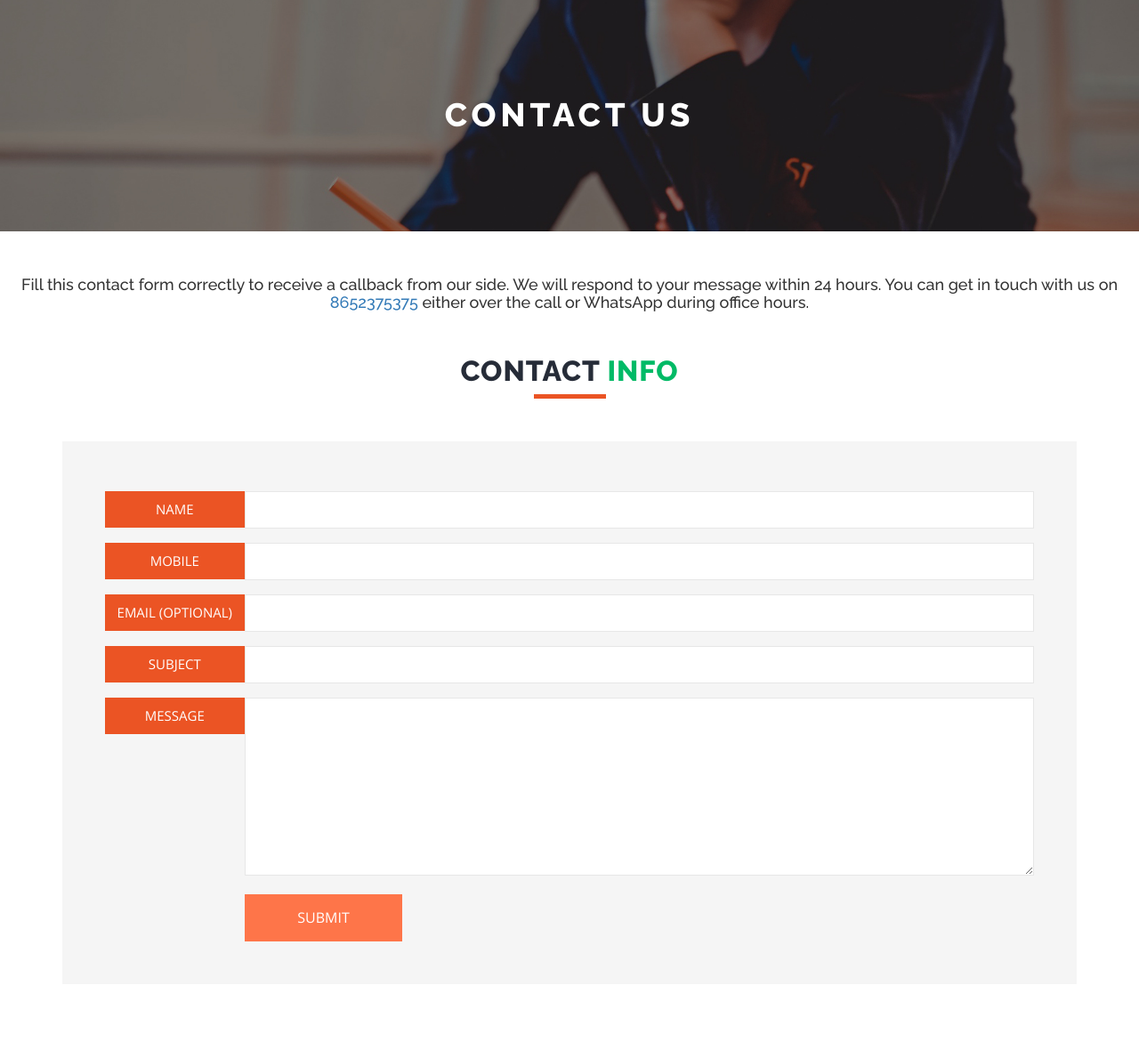
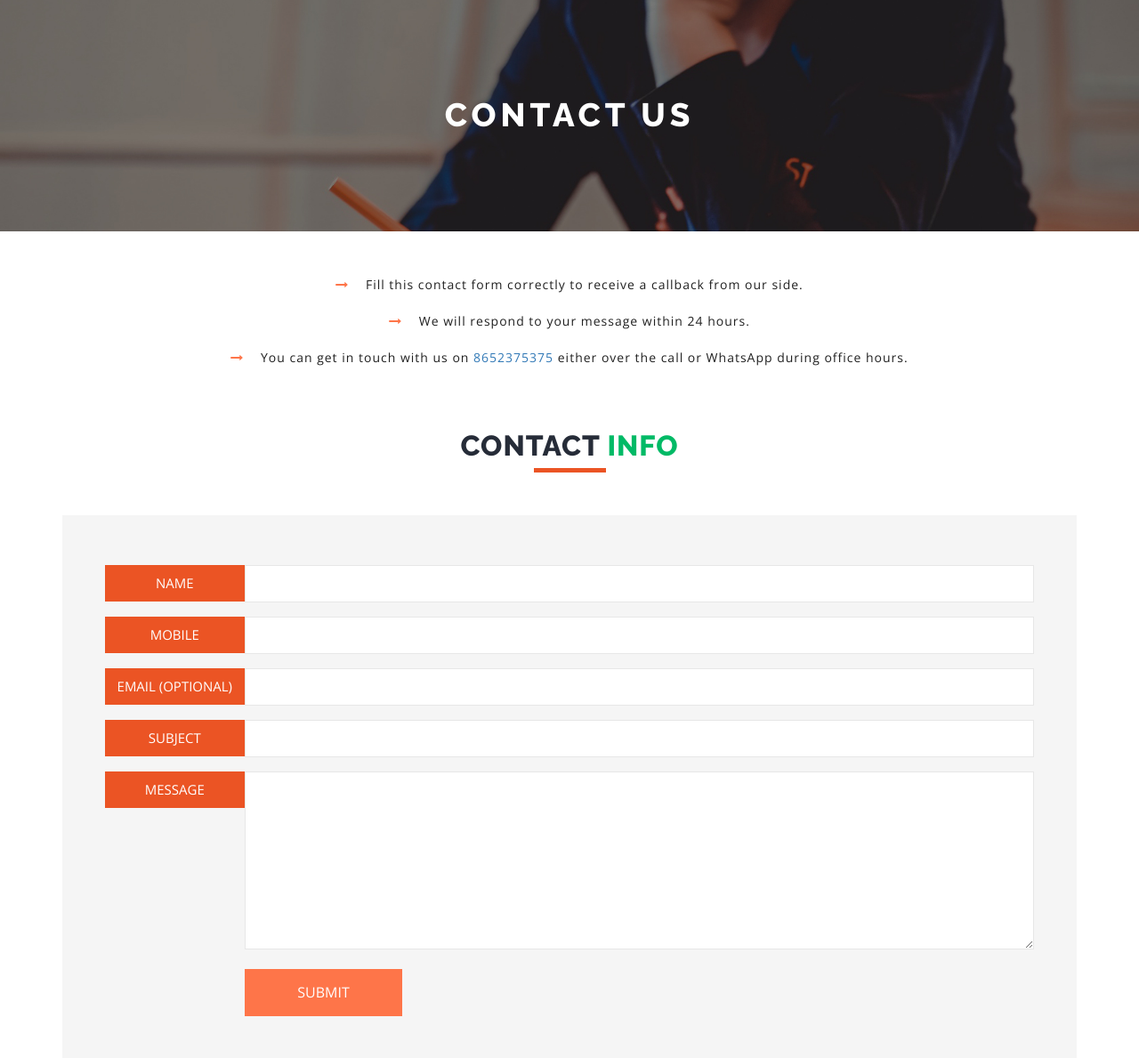
Before and after one commit to sunil007/tsphweb, a PHP site: page /contactus.php in a window 1280 px wide. Shown: the part 114-1303 px from the top of the page at 89% size. Run offline with PHP 8.4, Linux system fonts and the light colour scheme.

Commit message:
Made unordered list in contact us page

```diff
--- a/contactus.php
+++ b/contactus.php
@@ -18,8 +18,19 @@
 
 	<div class="col-md-12">
 		<div style="height:50px;"></div>
-		<h4 class="text-center" id="h4.-bootstrap-heading">Fill this contact form correctly to receive a callback from our side. We will respond to your message within 24 hours. You can get in touch with us on
-		<a href="tel:+918652375375" style="color:43BABA" onMouseOver="this.style.color='green'"onMouseOut="this.style.color='25A3A3'">8652375375</a> either over the call or WhatsApp during office hours.</h4>
+		<div class="col-md-12 col-sm-12 agileits_mail_grid_left agileinfo_mail_grid_left">
+			<div class="agileits_mail_grid_lft_grid wthree_mail_grid_lft_grid">
+				<ul class="text-center">
+					<li><i class="fa fa-long-arrow-right" aria-hidden="true"></i> Fill this contact form correctly to receive a callback from our side.</li>
+					<li><i class="fa fa-long-arrow-right" aria-hidden="true"></i> We will respond to your message within 24 hours.</li>
+					<li><i class="fa fa-long-arrow-right" aria-hidden="true"></i> You can get in touch with us on
+						<a href="tel:+918652375375" style="color:43BABA" onMouseOver="this.style.color='green'"onMouseOut="this.style.color='25A3A3'">8652375375</a> either over the call or WhatsApp during office hours.</h4></li>
+				</ul>
+			</div>
+		</div>
+	</div>
+
+	<div class="col-md-12">
 		<div style="height:50px;"></div>
 	</div>
 
```
